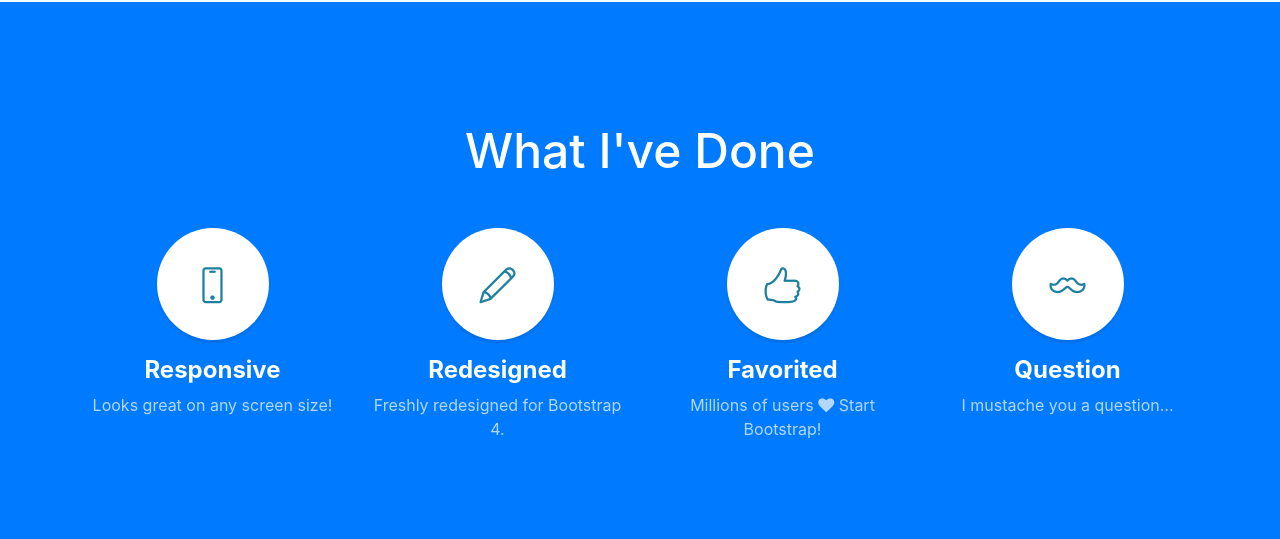
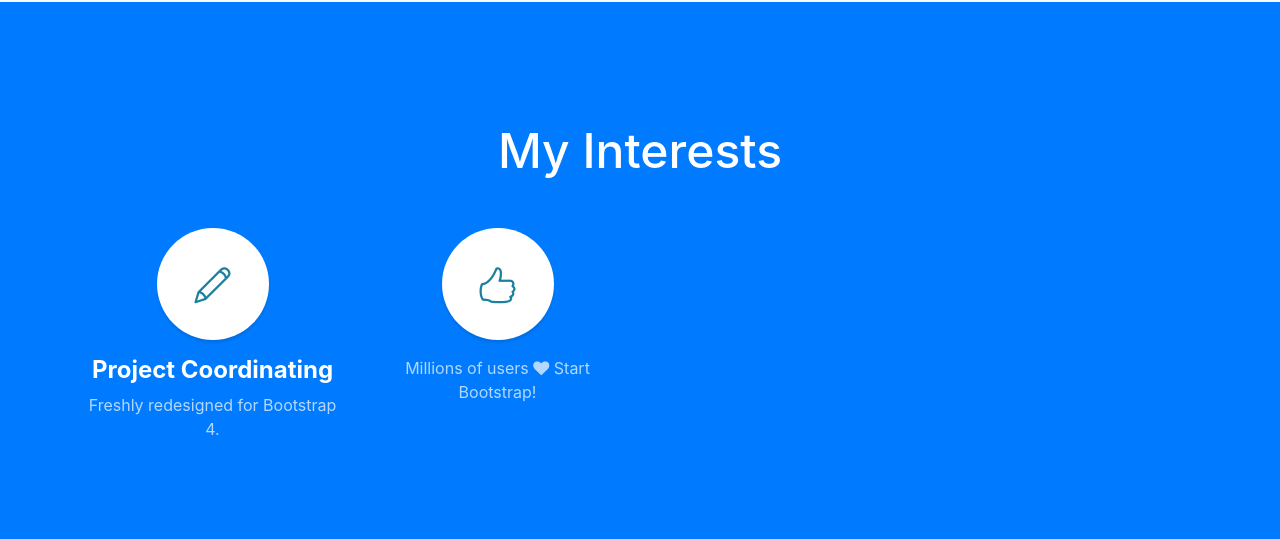
Before and after one commit to cgrad1/cgrad1.github.io, a website with bundled scripts: page index.html in a window 1280 px wide. Shown: the part 1200-1739 px from the top of the page. Built offline with nearby package versions, Linux system fonts and the light colour scheme.

Commit message:
Update index.html

```diff
--- a/index.html
+++ b/index.html
@@ -81,24 +81,15 @@
     <section class="content-section bg-primary text-white text-center" id="services">
       <div class="container">
         <div class="content-section-heading">
-          <h2 class="mb-5">What I've Done</h2>
+          <h2 class="mb-5">My Interests</h2>
         </div>
         <div class="row">
-          <div class="col-lg-3 col-md-6 mb-5 mb-lg-0">
-            <span class="service-icon rounded-circle mx-auto mb-3">
-              <i class="icon-screen-smartphone"></i>
-            </span>
-            <h4>
-              <strong>Responsive</strong>
-            </h4>
-            <p class="text-faded mb-0">Looks great on any screen size!</p>
-          </div>
           <div class="col-lg-3 col-md-6 mb-5 mb-lg-0">
             <span class="service-icon rounded-circle mx-auto mb-3">
               <i class="icon-pencil"></i>
             </span>
             <h4>
-              <strong>Redesigned</strong>
+              <strong>Project Coordinating</strong>
             </h4>
             <p class="text-faded mb-0">Freshly redesigned for Bootstrap 4.</p>
           </div>
@@ -107,20 +98,11 @@
               <i class="icon-like"></i>
             </span>
             <h4>
-              <strong>Favorited</strong>
+              <strong></strong>
             </h4>
             <p class="text-faded mb-0">Millions of users
               <i class="fa fa-heart"></i>
               Start Bootstrap!</p>
-          </div>
-          <div class="col-lg-3 col-md-6">
-            <span class="service-icon rounded-circle mx-auto mb-3">
-              <i class="icon-mustache"></i>
-            </span>
-            <h4>
-              <strong>Question</strong>
-            </h4>
-            <p class="text-faded mb-0">I mustache you a question...</p>
           </div>
         </div>
       </div>
```
